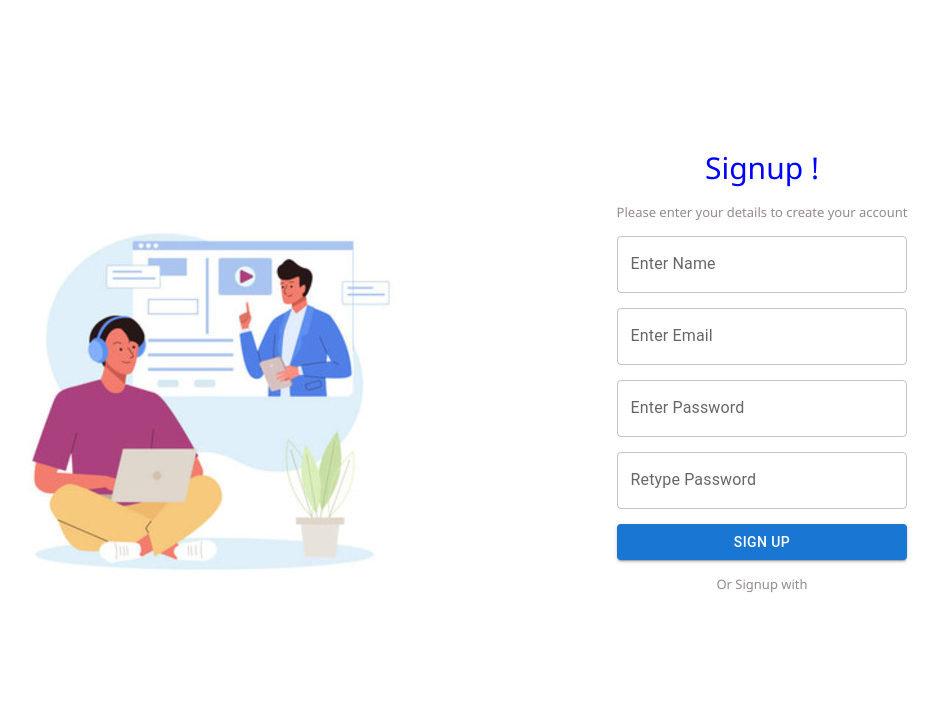
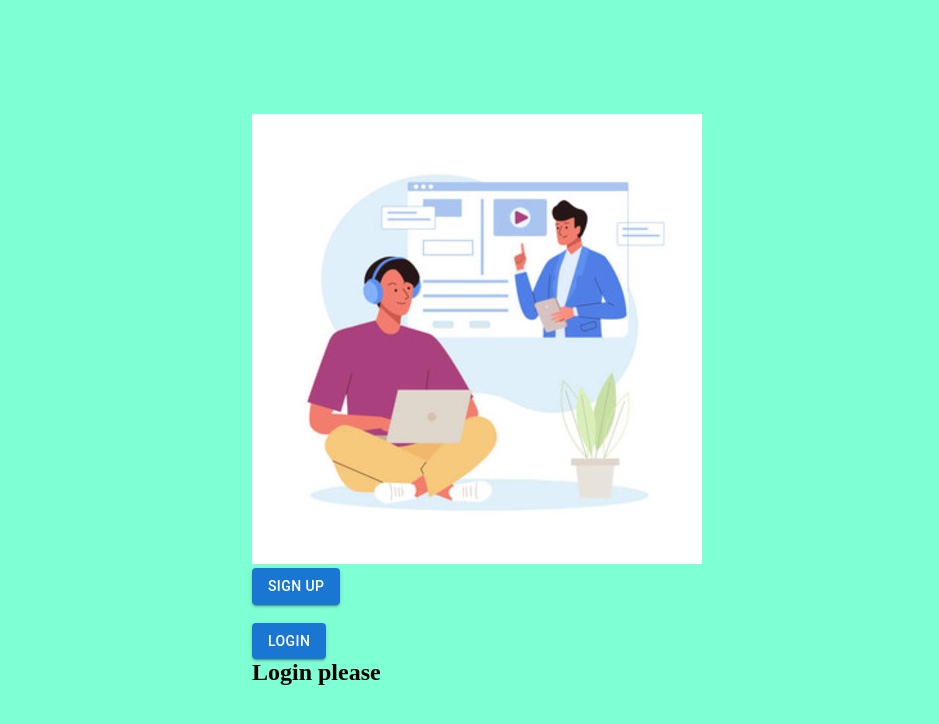
Before and after one commit to Sejal1411/firebase-auth, a React (Vite) app: page / in a window 1280 px wide. Shown: the top 724 px of the page, without its empty margins (163-1102 px from the left). Built offline with nearby package versions, Linux system fonts and the light colour scheme; the HTML template or start-up script is replaced by a standard one.

Commit message:
Added authentication

```diff
--- a/src/App.jsx
+++ b/src/App.jsx
@@ -2,15 +2,16 @@ import Signup from './components/Signup'
 import Login from './components/Login'
 import Main from './components/Main'
 import { Routes, Route } from 'react-router-dom';
-
+import Home from './components/Home';
 
 
 function App() {
 
   return (
     <Routes>
-      <Route path="/" element={<Signup />}/>
+      <Route path="/" element={<Home />}/>
       <Route path="app" element={<Main />}>
+       <Route path="signup" element={<Signup />}></Route>
        <Route path="login" element={<Login />}></Route>
       </Route>
       {/* <Signup /> */}
--- a/src/Firebase.js
+++ b/src/Firebase.js
@@ -1,5 +1,6 @@
 import { initializeApp } from "firebase/app";
-import { GoogleAuthProvider, getAuth } from "firebase/auth";
+import { getAuth } from "firebase/auth";
+import { getFirestore } from "firebase/firestore";
 
 // Your web app's Firebase configuration
 const firebaseConfig = {
@@ -8,13 +9,14 @@ const firebaseConfig = {
   projectId: "fir-auth-31a8d",
   storageBucket: "fir-auth-31a8d.appspot.com",
   messagingSenderId: "107699818614",
-  appId: "1:107699818614:web:aac4ce0009efc489164f57"
+  appId: "1:107699818614:web:aac4ce0009efc489164f57",
+  databaseURL: 'https://fir-auth-31a8d-default-rtdb.firebaseio.com'
 };
 
 // Initialize Firebase
-const app = initializeApp(firebaseConfig);
+export const app = initializeApp(firebaseConfig);
 
 export const auth = getAuth();
-export const googleAuthProvider = new GoogleAuthProvider();
+export const db = getFirestore(app);
 
 export default app;
--- /dev/null
+++ b/src/components/Home.jsx
@@ -0,0 +1,44 @@
+import { Button } from "@mui/material";
+import logo from "/side-img.jpg";
+import { Link } from "react-router-dom";
+
+
+const Home = (props) => {
+  return (
+    <div>
+    <div className='image-con'>
+     <img src={logo} alt="LOGO" />
+    </div>
+
+    <div>
+    <Link to="/app/signup" style={{ textDecoration: 'none' }}>
+    <Button
+     className='button'
+     variant="contained"
+    >
+      Sign Up
+    </Button>
+    </Link>
+    </div>
+
+    <br />
+
+    <div>
+    <Link to="/app/login" style={{ textDecoration: 'none' }}>
+    <Button
+     className='button'
+     variant="contained"
+    >
+      Login
+    </Button>
+    </Link>
+    </div>
+
+    <h2>{props.name ? `Welcome - ${props.name}` : "Login please"}</h2>
+
+
+   </div>
+  )
+}
+
+export default Home
--- a/src/components/Main.jsx
+++ b/src/components/Main.jsx
@@ -1,10 +1,12 @@
 import Signup from './Signup'
 import Login from './Login'
 import { Outlet } from 'react-router-dom';
+import Home from './Home';
 
 const Main = () => {
   return (
     <main>
+      {/* <Home /> */}
       {/* <Login /> */}
       <Outlet />
       <Signup />
--- a/src/components/Signup.jsx
+++ b/src/components/Signup.jsx
@@ -1,26 +1,54 @@
 import {  Button, TextField } from '@mui/material'
 import logo from "/side-img.jpg";
 import { useState } from 'react';
+import { createUserWithEmailAndPassword, updateProfile } from 'firebase/auth';
+import { auth } from '../Firebase';
+import { Link,  useNavigate } from 'react-router-dom';
+
 
 const Signup = () => {
-  const [user, setUser] = useState("");
-  const [email, setEmail] = useState("");
-  const [password, setPassword] = useState("");
-  const [confirmPassword, setConfirmPassword] = useState("");
+  const navigate = useNavigate();
+  const [values, setValues] = useState({
+    name: "",
+    email: "",
+    pass: "",
+  });
 
-  // const handleSubmit = () => {
-  //    if(password != confirmPassword) {
+  const [errorMsg, setErrorMsg] = useState("");
+  const [submitButtonDisabled, setSubmitButtonDisabled] = useState(false);
 
-  //    }
-  // };
+  const handleSubmit = () => {
+    if(!values.name || !values.email || !values.pass) {
+      setErrorMsg("Please fill all the fields*");
+      return;
+    }
+    setErrorMsg("");
+
+    setSubmitButtonDisabled(true);
+    createUserWithEmailAndPassword(auth, values.email, values.pass).
+    then(async(res) => {
+      setSubmitButtonDisabled(false);
+      const user = req.user;
+      await updateProfile(user, {
+        displayName: values.name,
+      });
+      navigate("/");
+    })
+    .catch((err) => {
+      setSubmitButtonDisabled(false);
+      setErrorMsg(err.message);
+});
+
+  };
 
   return (
+
   <div className='sign-up'>
     <div className='image-con'>
       <img src={logo} alt="LOGO" />
     </div>
 
-   <div className='sign-up-box'>
+    <div className='sign-up-box'>
      <p>Signup !</p>
      <p className='text'>Please enter your details to create your account</p>
 
@@ -28,17 +56,18 @@ const Signup = () => {
      id="outlined-basic"
      color="success"
      label='Enter Name'
-     value={user}
-     onChange={(e) => setUser(e.target.value)}
+    //  value={name}
+     onChange={(e) => setValues((prev) => ({ ...prev, name: e.target.value }))
+    }
      fullWidth
-
-    />
+     />
     <TextField
      id="outlined-basic"
      color="success"
      label='Enter Email'
-     value={email}
-     onChange={(e) => setEmail(e.target.value)}
+    //  value={email}
+     onChange={(e) => setValues((prev) => ({ ...prev, email: e.target.value }))
+    }
      fullWidth
     />
     <TextField
@@ -47,30 +76,31 @@ const Signup = () => {
      type="password"
      autoComplete="current-password"
      label='Enter Password'
-     value={password}
-     onChange={(e) => setPassword(e.target.value)}
+    //  value={password}
+     onChange={(e) => setValues((prev) => ({ ...prev, pass: e.target.value }))
+    }
      fullWidth
+     />
 
-    />
-    <TextField
-     id="outlined-basic"
-     color="success"
-     type="password"
-     autoComplete="current-password"
-     label='Retype Password'
-     value={confirmPassword}
-     onChange={(e) => setConfirmPassword(e.target.value)}
-     fullWidth
 
-    />
-     <Button
+    <b style={{ color: 'red', fontSize: '14px' }}>{errorMsg}</b>
+
+    <Button
+     className='button'
      variant="contained"
      fullWidth
-    //  onClick={handleSubmit}
-     >
+     onClick={handleSubmit}
+     disabled = {submitButtonDisabled}
+    >
       Sign Up
-      </Button>
-    <p className='text'>Or Signup with</p>
+    </Button>
+    <p className='text'>Already have a account?{" "}
+       <span>
+        <Link to="/login">Login</Link>
+       </span>
+    </p>
+    <p style={{color: 'black', fontSize: '14px'}}>OR</p>
+    <p className='text'>Signup with</p>
 
     </div>
 </div>
--- a/src/index.css
+++ b/src/index.css
@@ -7,7 +7,7 @@
   display: flex;
   flex-direction: column;
   height: 100dvh !important;
-  background-color: white;
+  background-color: aquamarine;
   justify-content: center;
   align-items: center;
 }
@@ -101,3 +101,7 @@ main{
   color: rgb(148, 139, 139);
   font-size: small;
 }
+
+.button:disabled {
+  background-color: gray !important;
+}
```
Also changed, not shown: src/components/Sidebar.jsx (deleted).
